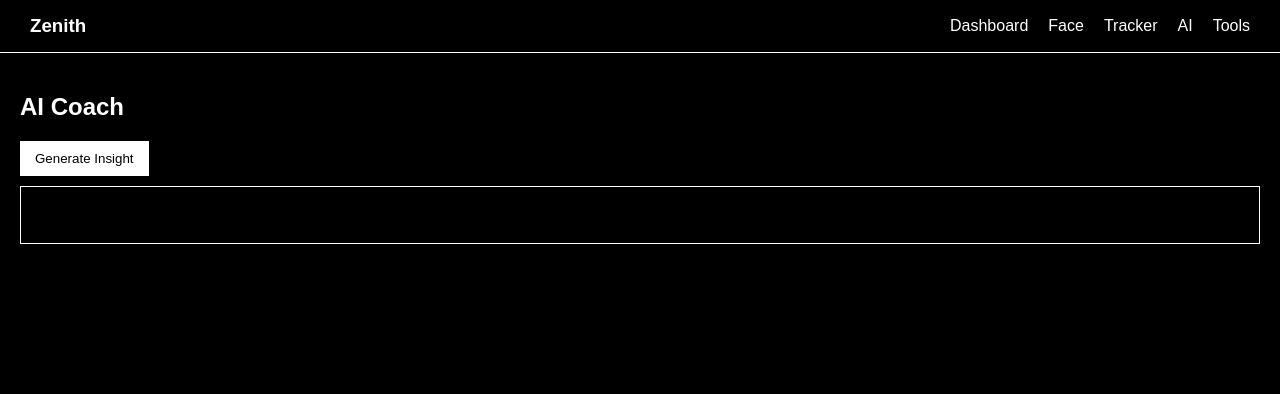
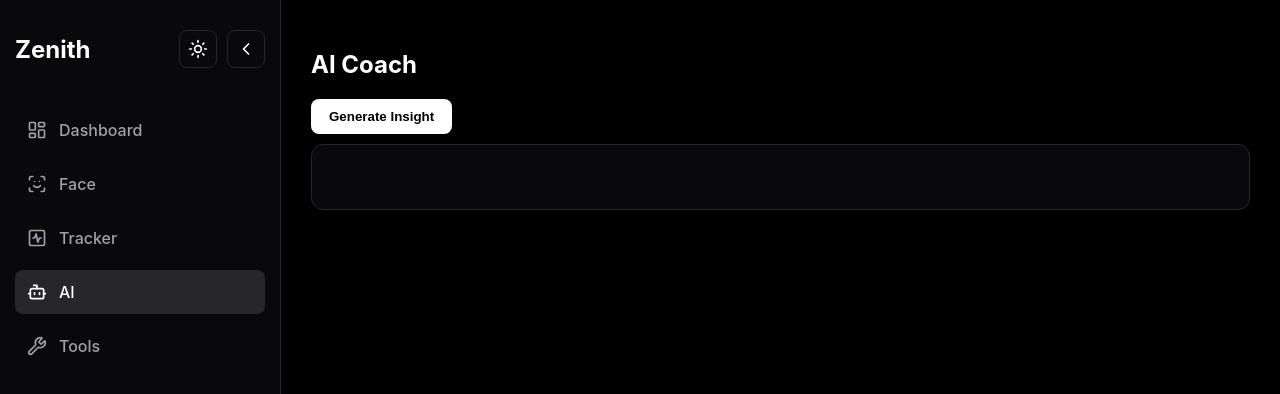
Before and after one commit to ThunderGod-54/asteria, a React app in the folder frontend/: page /ai in a window 1280 px wide. Shown: the top 394 px of the page. Built offline with nearby package versions, Linux system fonts and the light colour scheme; the HTML template or start-up script is replaced by a standard one.

Commit message:
Changing ui/ux

```diff
--- a/frontend/package.json
+++ b/frontend/package.json
@@ -23,6 +23,7 @@
   "dependencies": {
     "@vladmandic/face-api": "^1.7.15",
     "face-detection-module": "file:face-detection-module-1.0.0.tgz",
+    "lucide-react": "^1.14.0",
     "react": "^18.2.0",
     "react-dom": "^18.2.0",
     "react-router-dom": "^6.22.3"
--- a/frontend/src/App.jsx
+++ b/frontend/src/App.jsx
@@ -11,7 +11,7 @@ import FaceDetection from "./pages/FaceDetection";
 import AppTracker from "./pages/AppTracker";
 import Ai from "./pages/Ai";
 import Tools from "./pages/Tools";
-import Navbar from "./components/Navbar";
+import Sidebar from "./components/Sidebar";
 
 function Layout() {
   const location = useLocation();
@@ -19,10 +19,12 @@ function Layout() {
   const hideNavbar = location.pathname === "/";
 
   return (
-    <>
-      {!hideNavbar && <Navbar />}
-      <Outlet />
-    </>
+    <div style={{ display: 'flex', minHeight: '100vh' }}>
+      {!hideNavbar && <Sidebar />}
+      <div style={{ flex: 1, height: '100vh', overflowY: 'auto' }}>
+        <Outlet />
+      </div>
+    </div>
   );
 }
 
--- /dev/null
+++ b/frontend/src/Theme.jsx
@@ -0,0 +1,25 @@
+import React, { createContext, useState, useContext, useEffect } from "react";
+
+const ThemeContext = createContext();
+
+export const ThemeProvider = ({ children }) => {
+  const [dark, setDark] = useState(true);
+
+  useEffect(() => {
+    if (dark) {
+      document.body.classList.add("dark");
+      document.body.classList.remove("light");
+    } else {
+      document.body.classList.add("light");
+      document.body.classList.remove("dark");
+    }
+  }, [dark]);
+
+  return (
+    <ThemeContext.Provider value={{ dark, setDark }}>
+      {children}
+    </ThemeContext.Provider>
+  );
+};
+
+export const useTheme = () => useContext(ThemeContext);
--- /dev/null
+++ b/frontend/src/components/Sidebar.jsx
@@ -0,0 +1,89 @@
+import { useState } from "react";
+import { Link, useLocation } from "react-router-dom";
+import { useTheme } from "../Theme";
+import { Sun, Moon, LayoutDashboard, ScanFace, ActivitySquare, Bot, Wrench, Menu, ChevronLeft } from "lucide-react";
+
+export default function Sidebar() {
+  const { dark, setDark } = useTheme();
+  const [collapsed, setCollapsed] = useState(false);
+
+  return (
+    <div className="sidebar" style={{ ...styles.sidebar, width: collapsed ? "80px" : "250px" }}>
+      <div style={styles.top}>
+        <div style={{ ...styles.header, flexDirection: collapsed ? "column" : "row" }}>
+          {!collapsed && <h2 style={styles.logo}>Zenith</h2>}
+
+          <div style={{ display: "flex", gap: "10px", flexDirection: collapsed ? "column" : "row" }}>
+            <button className="icon-btn" onClick={() => setDark(!dark)} title="Toggle Theme">
+              {dark ? <Sun size={20} /> : <Moon size={20} />}
+            </button>
+            <button className="icon-btn" onClick={() => setCollapsed(!collapsed)} title="Toggle Sidebar">
+              {collapsed ? <Menu size={20} /> : <ChevronLeft size={20} />}
+            </button>
+          </div>
+        </div>
+
+        <div style={styles.links}>
+          <SidebarLink to="/dashboard" icon={<LayoutDashboard size={20} />} label="Dashboard" collapsed={collapsed} />
+          <SidebarLink to="/face" icon={<ScanFace size={20} />} label="Face" collapsed={collapsed} />
+          <SidebarLink to="/tracker" icon={<ActivitySquare size={20} />} label="Tracker" collapsed={collapsed} />
+          <SidebarLink to="/ai" icon={<Bot size={20} />} label="AI" collapsed={collapsed} />
+          <SidebarLink to="/tools" icon={<Wrench size={20} />} label="Tools" collapsed={collapsed} />
+        </div>
+      </div>
+    </div>
+  );
+}
+
+function SidebarLink({ to, icon, label, collapsed }) {
+  const location = useLocation();
+  const isActive = location.pathname === to;
+
+  return (
+    <Link
+      to={to}
+      className="sidebar-link"
+      style={{
+        color: isActive ? "var(--link-hover)" : "var(--link-color)",
+        justifyContent: collapsed ? "center" : "flex-start",
+        backgroundColor: isActive ? "var(--card-border)" : "transparent"
+      }}
+      title={collapsed ? label : ""}
+    >
+      {icon}
+      {!collapsed && <span>{label}</span>}
+    </Link>
+  );
+}
+
+const styles = {
+  sidebar: {
+    display: "flex",
+    flexDirection: "column",
+    justifyContent: "space-between",
+    padding: "30px 15px",
+    backgroundColor: "var(--sidebar-bg)",
+    borderRight: "1px solid var(--sidebar-border)",
+    transition: "width 0.3s ease, background-color 0.3s ease, border-color 0.3s ease",
+    overflow: "hidden",
+  },
+  header: {
+    display: "flex",
+    alignItems: "center",
+    justifyContent: "space-between",
+    marginBottom: "40px",
+    gap: "15px",
+  },
+  logo: {
+    margin: 0,
+    fontSize: "24px",
+    fontWeight: "bold",
+    color: "var(--text-color)",
+    whiteSpace: "nowrap"
+  },
+  links: {
+    display: "flex",
+    flexDirection: "column",
+    gap: "10px",
+  }
+};
--- a/frontend/src/index.css
+++ b/frontend/src/index.css
@@ -1,35 +1,109 @@
+:root {
+  --bg-color: #f4f4f5;
+  --text-color: #18181b;
+  --card-bg: #ffffff;
+  --card-border: #e4e4e7;
+  --button-bg: #18181b;
+  --button-text: #ffffff;
+  --button-hover: #27272a;
+  --sidebar-bg: #ffffff;
+  --sidebar-border: #e4e4e7;
+  --link-color: #52525b;
+  --link-hover: #18181b;
+}
+
+body.dark {
+  --bg-color: #000000;
+  --text-color: #ffffff;
+  --card-bg: #09090b;
+  --card-border: #27272a;
+  --button-bg: #ffffff;
+  --button-text: #000000;
+  --button-hover: #e4e4e7;
+  --sidebar-bg: #09090b;
+  --sidebar-border: #27272a;
+  --link-color: #a1a1aa;
+  --link-hover: #ffffff;
+}
+
 body {
   margin: 0;
-  font-family: Arial, sans-serif;
-  background: #000;
-  color: #fff;
+  font-family: 'Inter', Arial, sans-serif;
+  background-color: var(--bg-color);
+  color: var(--text-color);
+  transition: background-color 0.3s ease, color 0.3s ease;
 }
 
 .container {
-  padding: 20px;
+  padding: 30px;
 }
 
 .card {
-  border: 1px solid #fff;
-  padding: 20px;
+  border: 1px solid var(--card-border);
+  background-color: var(--card-bg);
+  padding: 24px;
+  border-radius: 12px;
   margin: 10px 0;
+  transition: all 0.3s ease;
 }
 
 button {
-  background: #fff;
-  color: #000;
+  background: var(--button-bg);
+  color: var(--button-text);
   border: none;
-  padding: 10px 15px;
+  padding: 10px 18px;
   cursor: pointer;
+  border-radius: 8px;
+  font-weight: 600;
+  transition: background-color 0.2s ease, transform 0.1s ease;
 }
 
 button:hover {
-  opacity: 0.8;
+  background: var(--button-hover);
+}
+
+button:active {
+  transform: scale(0.98);
 }
 
 input {
-  padding: 10px;
-  border: 1px solid #fff;
-  background: #000;
-  color: #fff;
+  padding: 12px;
+  border: 1px solid var(--card-border);
+  background: var(--card-bg);
+  color: var(--text-color);
+  border-radius: 8px;
 }
+
+.sidebar-link {
+  display: flex;
+  align-items: center;
+  gap: 12px;
+  text-decoration: none;
+  font-size: 16px;
+  font-weight: 500;
+  padding: 12px;
+  border-radius: 8px;
+  transition: all 0.2s ease;
+  white-space: nowrap;
+}
+
+.sidebar-link:hover {
+  background-color: var(--card-border);
+}
+
+.icon-btn {
+  background: transparent;
+  border: 1px solid var(--card-border);
+  color: var(--text-color);
+  padding: 8px;
+  cursor: pointer;
+  border-radius: 8px;
+  display: flex;
+  align-items: center;
+  justify-content: center;
+  transition: all 0.2s ease;
+}
+
+.icon-btn:hover {
+  background-color: var(--card-border);
+}
--- a/frontend/src/main.jsx
+++ b/frontend/src/main.jsx
@@ -2,9 +2,12 @@ import React from "react";
 import ReactDOM from "react-dom/client";
 import App from "./App";
 import "./index.css";
+import { ThemeProvider } from "./Theme";
 
 ReactDOM.createRoot(document.getElementById("root")).render(
   <React.StrictMode>
-    <App />
+    <ThemeProvider>
+      <App />
+    </ThemeProvider>
   </React.StrictMode>
 );
--- a/frontend/src/pages/Landing.jsx
+++ b/frontend/src/pages/Landing.jsx
@@ -1,11 +1,13 @@
 import { useNavigate } from "react-router-dom";
-import { useEffect, useState } from "react";
+import { useEffect } from "react";
 import heroImg from "../assets/doodle2.jpeg";
 import heroImgLight from "../assets/doodle1.png";
+import { useTheme } from "../Theme";
+import { Sun, Moon } from "lucide-react";
 
 export default function Landing() {
   const nav = useNavigate();
-  const [dark, setDark] = useState(true);
+  const { dark, setDark } = useTheme();
 
   useEffect(() => {
     const observer = new IntersectionObserver(
@@ -45,41 +47,7 @@ export default function Landing() {
         <div style={styles.actions}>
           {/* SVG THEME TOGGLE */}
           <button style={styles.toggle} onClick={() => setDark(!dark)}>
-            {dark ? (
-              <svg
-                width="20"
-                height="20"
-                fill="none"
-                stroke="white"
-                strokeWidth="2"
-              >
-                <circle cx="10" cy="10" r="3.5" />
-
-                {/* Vertical */}
-                <line x1="10" y1="0" x2="10" y2="3" />
-                <line x1="10" y1="17" x2="10" y2="20" />
-
-                {/* Horizontal */}
-                <line x1="0" y1="10" x2="3" y2="10" />
-                <line x1="17" y1="10" x2="20" y2="10" />
-
-                {/* Diagonals */}
-                <line x1="3" y1="3" x2="5" y2="5" />
-                <line x1="15" y1="15" x2="17" y2="17" />
-                <line x1="3" y1="17" x2="5" y2="15" />
-                <line x1="15" y1="5" x2="17" y2="3" />
-              </svg>
-            ) : (
-              <svg
-                width="22"
-                height="22"
-                fill="none"
-                stroke="currentColor"
-                strokeWidth="2"
-              >
-                <path d="M21 12.79A9 9 0 1 1 11.21 3 7 7 0 0 0 21 12.79z" />
-              </svg>
-            )}
+            {dark ? <Sun color="white" size={20} /> : <Moon color="black" size={20} />}
           </button>
 
           <button style={styles.cta} onClick={() => nav("/dashboard")}>
@@ -146,6 +114,11 @@ export default function Landing() {
             <h3>Pro</h3>
             <p>AI insights + reports</p>
             <h1>₹499/mo</h1>
+          </div>
+          <div style={styles.card} className="fade">
+            <h3>B2B/Small-Startup Teams</h3>
+            <p>Collaborative platform</p>
+            <h1>₹999/mo</h1>
           </div>
         </div>
       </section>
```
